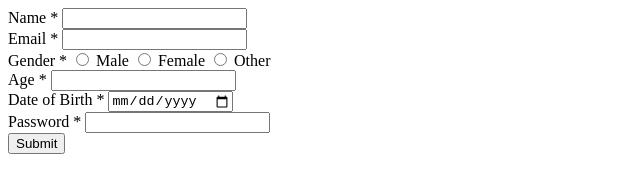
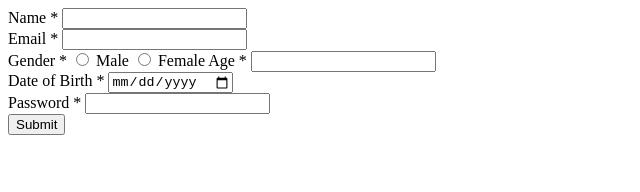
Before and after one commit to acciojob/job-app-form-Riyakhilari, a website: page main.html in a window 1280 px wide. Shown: the whole page, without its empty margins (0-640 px from the left). Drawn offline with Linux system fonts and the light colour scheme.

Commit message:
created a submission

```diff
--- a/main.html
+++ b/main.html
@@ -24,9 +24,6 @@
 	<label for="male">Male</label>
 	<input type="radio" id="female" name="gender" value="Female" required>
 	<label for="female">Female</label>
-	 <input type="radio" id="other" name="gender" value="Other" required>
-    <label for="other">Other</label>
-	<br>
 
 
         <!-- Age -->
```
